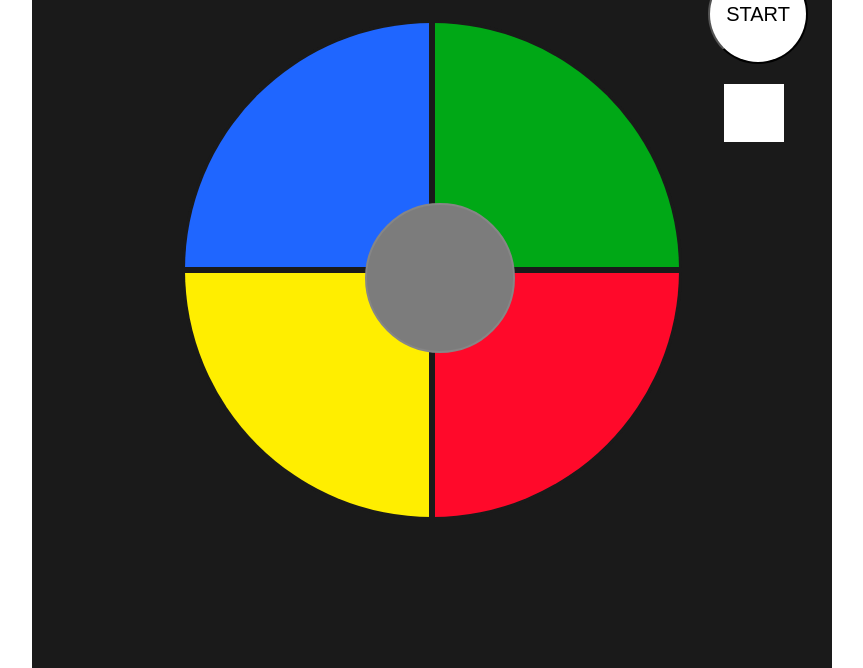
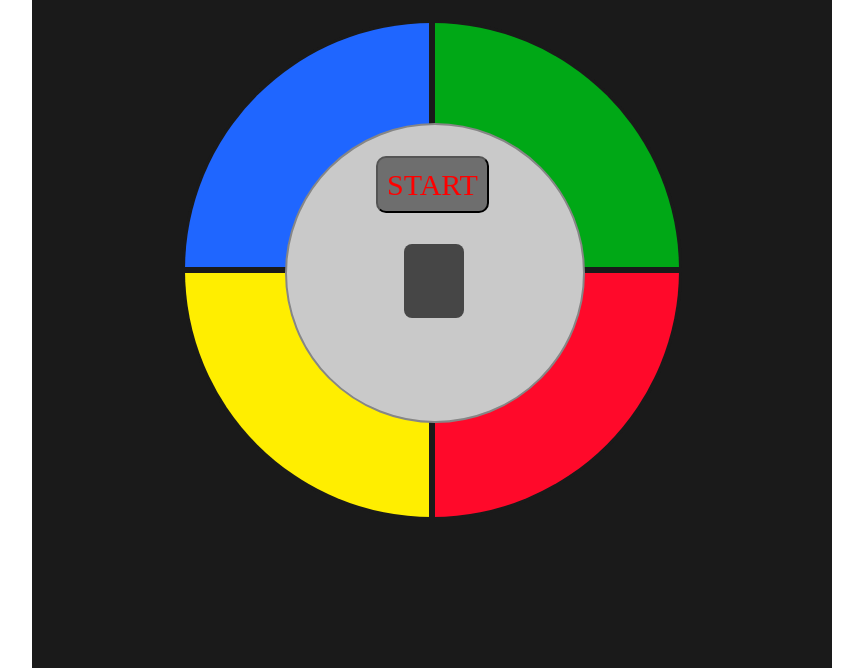
Before and after one commit to LiranGib/git-practice, a plain HTML site: page SimonGameProject/starter-code/index.html in a window 1280 px wide. Shown: the part 132-800 px from the top of the page, without its empty margins (208-1071 px from the left). Drawn offline with Linux system fonts and the light colour scheme; a web font is replaced by a local one.

Commit message:
spining the wheel

```diff
--- a/SimonGameProject/starter-code/index.html
+++ b/SimonGameProject/starter-code/index.html
@@ -3,20 +3,22 @@
   <head>
     <title>Project Title</title>
     <link rel="stylesheet" href="style.css">
+    <link rel="stylesheet" media="screen" href="https://fontlibrary.org/face/segment7" type="text/css"/>
+
   </head>
 
   <body>
     <header class="container">
         <h1>Simon Game</h1>
-        <div><button class="startBtn">START</button></div>
-        <div id="round" type="text"></div>
-        <div class="outerCircle">
+        <div class="outerCircle transform">
           <div id ="blue" class ="panel lightBlue"></div>
           <div id ="green" class ="panel lightGreen"></div>
           <div id ="yellow" class="panel lightYellow"></div>
           <div id ="red" class="panel lightRed"></div>
           <div id ="innerCircel"></div>
         </div>
+        <div><button class="startBtn">START</button></div>
+        <div id="round" type="text"></div>
     </header>
 
     <audio id="track1" class="audio blue">
--- a/SimonGameProject/starter-code/script2.js
+++ b/SimonGameProject/starter-code/script2.js
@@ -1,12 +1,11 @@
 $(document).ready(function(){
     let start = false;
     let playerTurn = false;
-    let round =0;
+    let round = 0;
     let randomArray = [];
     let playerArray = [];
     let numberOfGames = 10;
 
-    // const blue = document.querySelector('#blue').id;
 
     function reset(){
         randomArray = [];
@@ -16,22 +15,14 @@ $(document).ready(function(){
     }
 
     $('.startBtn').click(function(){
+        $('#round').text(round);
         reset();
-        $('#round').text(round);
-
-        // randomArray = [];
-        // playerArray = [];
-        // round = 1;
-        // $('.startBtn').toggleClass('active'); // need to hold #startBtn:active
-        // $('#round').text(round);
         start = true;
-        GameOn();
+        gameOn();
     });
 
 
-    var colors = [
-        'blue','green','yellow','red'
-    ]
+    var colors = [ 'blue','green','yellow','red' ];
 
     function randArray(){
         randomArray=[];
@@ -42,12 +33,21 @@ $(document).ready(function(){
         return randomArray;
     }
 
-    function GameOn(){
+    function spin(){
+        setInterval(function(){
+            $('.transform').toggleClass('active')
+        }, 10000);
+    }
+
+
+    function gameOn(){
         $('#round').text(round);
+        spin();
         randArray();
         $('.panel').css({"pointer-events":"none"})
 
         for(let j=0; j < round; j++){
+
             setTimeout(function(){
                 $('.audio').eq(randomArray[j])[0].play();
                 $('.panel').eq(randomArray[j]).toggleClass('active');
@@ -57,108 +57,31 @@ $(document).ready(function(){
             }, j*1000);
             };
         $('.panel').css({"pointer-events":"auto"})
-        console.log("gameOn " + randomArray);
     }
 
+    // validate user input
     function validation(color){
         console.log(colors[randomArray[0]], color)
         let computerColor = colors[randomArray[0]]
-        randomArray.shift()
-        if(color === computerColor){
-            console.log('youre right')
+        randomArray.shift();
+        if(randomArray.length === 0 && round == numberOfGames){
+            window.alert('YOU WIN');
+            reset();
+        }else if(color === computerColor){
             if(randomArray.length === 0){
-                console.log('you win')
                 round++;
-                setTimeout(function(){GameOn()},1000)
+                setTimeout(function(){gameOn()},1000);
             }
         }else{
-            console.log('wrong, game over')
+            window.alert('wrong, game over');
             reset()
         }
     }
 
-
-
-    // function validation(ele){
-    //     if(round == numberOfGames && randomArray.length == 0){
-    //         window.alert("YOU WON !!!");
-    //         reset();
-    //     }else if(randomArray.length == playerArray.length){
-    //         if(randomArray.join() == playerArray.join()){
-    //             console.log("validation "+ randomArray);
-    //             console.log("----------------")
-    //             randomArray.shift();
-    //             round ++;
-    //             GameOn();
-    //         }
-    //         // // console.log(playerArray);
-    //         // // console.log(randomArray);
-    //         // randomArray.shift();
-    //         // // playerArray.shift();
-    //         // // console.log(playerArray);
-    //         // // console.log(randomArray);
-    //         // // window.alert("Good Job!!");
-    //         // round ++;
-    //         // GameOn();
-    //     }else{
-    //         window.alert("Wrong guess!!");
-    //         reset();
-    //     // }
-    // }
-
-    // // Player turn
-    // document.querySelector('#blue').addEventListener('click', function(e) {
-    //     playerArray.push(0);
-    //     console.log("clickEvent "+ playerArray);
-    //     $('#track1')[0].play();
-    //     validation('blue');
-    // });
-    // document.querySelector('#green').addEventListener('click', function(e) {
-    //     playerArray.push(1);
-    //     console.log("clickEvent "+ playerArray);
-    //     $('#track2')[0].play();
-    //     validation('green');
-    // });
-
-    // document.querySelector('#yellow').addEventListener('click', function(e) {
-    //     playerArray.push(2);
-    //     console.log("clickEvent "+ playerArray);
-    //     $('#track3')[0].play();
-    //     validation('yellow');
-    // });
-    // document.querySelector('#red').addEventListener('click', function(e) {
-    //     playerArray.push(3);
-    //     console.log("clickEvent "+ playerArray);
-    //     $('#track4')[0].play();
-    //     validation('red');
-    // });
-
-
     $('.panel').click(function(e){
-        console.log(e,this)
+        // console.log(e,this);
         $('.audio.'+this.id)[0].play()
-        validation(this.id)
+        validation(this.id);
     })
 
 });
-
-
-    // function validation(e){
-    //     console.log(e, randomArray[0], randomArray.length)
-    //     // randomArray.shift();
-
-    //     if(randomArray.length == 0){
-    //         //randomArray.shift();
-    //         window.alert("Good Job!!");
-    //         round++;
-    //         GameOn();
-
-    //     }
-    //    else if(randomArray[0] == e){
-    //    }else{
-    //         window.alert("Wrong guess!!");
-    //         randomArray = [];
-    //         playerArray = [];
-    //         $('.startBtn').toggleClass('active');
-    //     }
-    // }
--- a/SimonGameProject/starter-code/style.css
+++ b/SimonGameProject/starter-code/style.css
@@ -11,30 +11,36 @@ h1{
 }
 .startBtn{
     position: absolute;
-    right: 0;
-    top: 12%;
-    right: 3%;
-    border-radius: 50px;
-    font-size: 20px;
-    background-color: white;
-    width: 100px;
-    height: 100px
+    top: 36%;
+    left: 43%;
+    border-radius: 10px;
+    font-size: 30px;
+    background-color: rgb(110, 110, 110);
+    color: red;
+    width: 113px;
+    height: 57px;
+    font-family: 'Segment7Standard';
 }
 .startBtn:active,.startBtn.active{
-    background-color: rgb(185, 255, 72);
+    background-color: rgb(133, 197, 30);
     font-weight: 800;
 }
 
 #round{
     position: absolute;
-    top: 27%;
-    right: 6%;
+    top: 47%;
+    left: 46.5%;
     font-size: 40px;
-    background-color: white;
+    background-color: rgb(70, 70, 70);
+    color:red;
     width: 60px;
     height: 50px;
     text-align: center;
-    padding-top:1%;
+    padding-top:3%;
+    border-radius: 8px;
+    font-family: 'Segment7Standard';
+    font-weight: bold;
+    font-style: italic;
 }
 
 
@@ -57,15 +63,19 @@ h1{
     margin: auto;
     top: 19%;
 }
+.transform:active, .transform.active{
+    transform: rotate(360deg);
+    transition: all 10s ease-in-out;
+}
 #innerCircel {
-    background-color: rgb(124, 124, 124);
+    background-color: rgb(201, 201, 201);
     border: 2px solid rgba(134, 134, 134);
     border-radius: 50%;
-    width: 150px;
-    height: 150px;
+    width: 300px;
+    height: 300px;
     position: absolute;
-    top: 36.5%;
-    left: 36.5%;
+    top: 20.5%;
+    left: 20.5%;
     box-sizing: border-box;
     padding: 0 1px 1px 0;
 }
```
